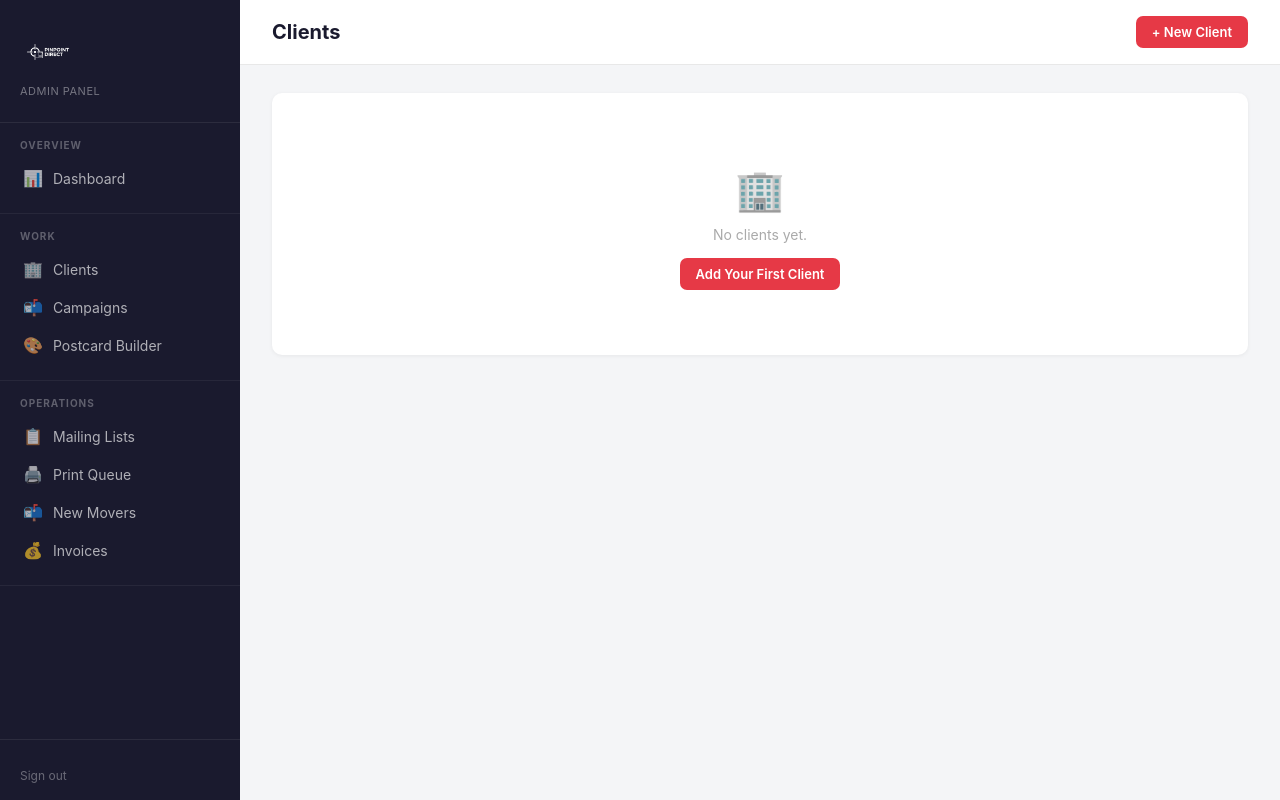
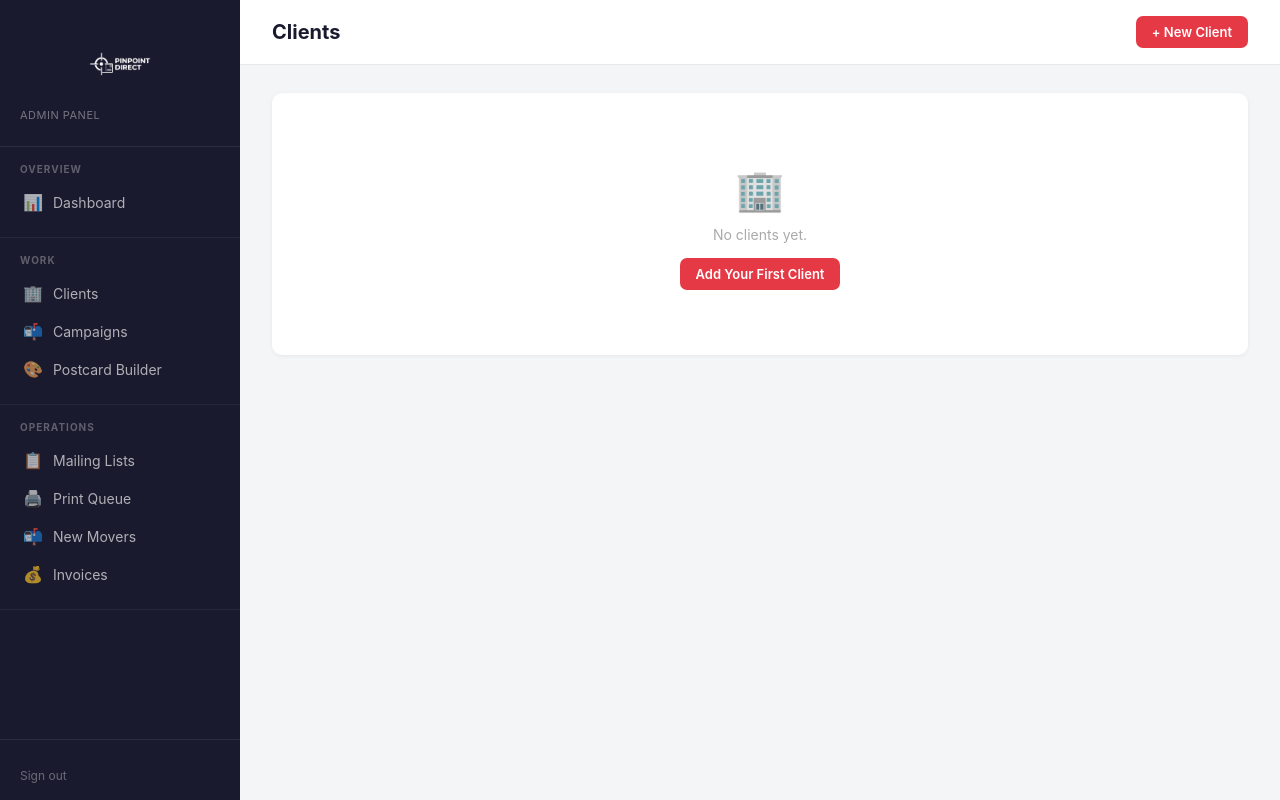
Before and after one commit to maverick-for-jesse/pinpoint-direct, a Python web app: template app/templates/admin/clients.html in a window 1280 px wide. Run offline with Jinja, Linux system fonts and the light colour scheme; the template is opened without the code that fills it, so the values that code supplies are empty.

Commit message:
Logo: fill sidebar width with small side margins

```diff
--- a/app/templates/admin/base.html
+++ b/app/templates/admin/base.html
@@ -236,7 +236,7 @@
   <nav class="sidebar">
     <div class="sidebar-logo">
       <img src="/static/img/logo.png" alt="Pinpoint Direct"
-           style="height: 56px; filter: brightness(0) invert(1); margin-bottom: 4px; display: block;">
+           style="width: calc(100% - 16px); max-height: 80px; object-fit: contain; filter: brightness(0) invert(1); margin: 0 8px 4px 8px; display: block;">
       <p>Admin Panel</p>
     </div>
 
```
